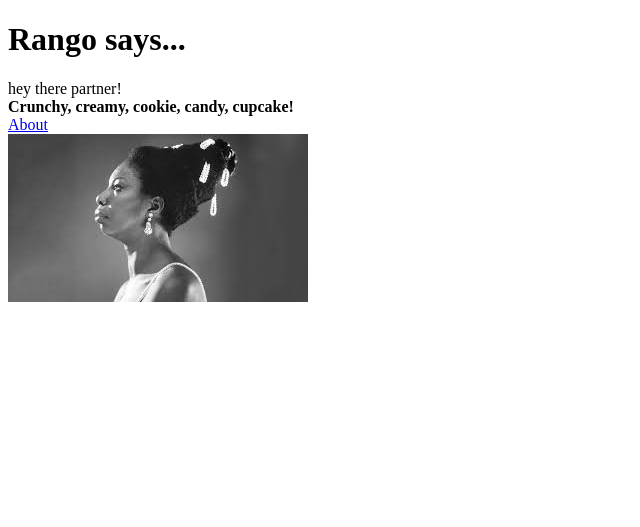
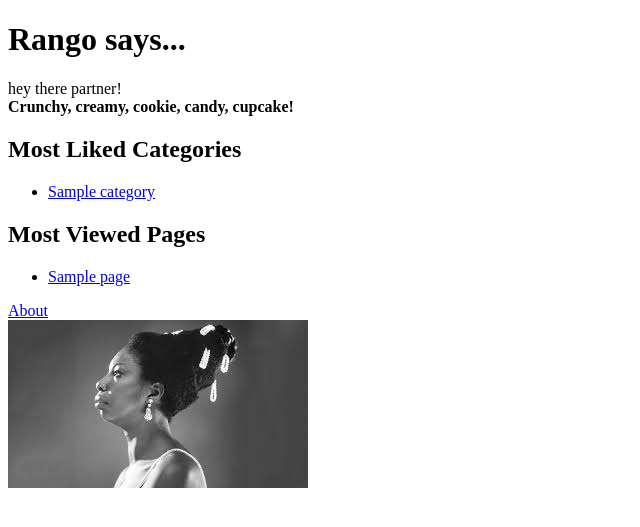
Before and after one commit to 2734941b/tango_with_django_project, a Django app: page / in a window 1280 px wide. Shown: the top 527 px of the page, without its empty margins (0-640 px from the left). Run offline with Django 3.2, Linux system fonts and the light colour scheme; tables that the repository leaves empty hold one stand-in row (values such as "Sample post").

Commit message:
End of Chapter 6

```diff
--- a/rango/admin.py
+++ b/rango/admin.py
@@ -3,7 +3,10 @@ from django.contrib import admin
 # Register your models here.
 from rango.models import Category, Page
 
-admin.site.register(Category)
+class CategoryAdmin(admin.ModelAdmin):
+    prepopulated_fields = {'slug':('name',)}
+
+admin.site.register(Category, CategoryAdmin)
 
 class PageAdmin(admin.ModelAdmin):
     list_display = ('title', 'category', 'url')
--- a/rango/models.py
+++ b/rango/models.py
@@ -1,10 +1,16 @@
 from django.db import models
+from django.template.defaultfilters import slugify
 
 # Create your models here.
 class Category(models.Model):
     name = models.CharField(max_length=128, unique=True)
     views = models.IntegerField(default=0)
     likes = models.IntegerField(default=0)
+    slug = models.SlugField(unique=True)
+
+    def save(self, *args, **kwargs):
+        self.slug = slugify(self.name)
+        super(Category, self).save(*args, **kwargs)
 
     class Meta:
         verbose_name_plural = 'Categories'
--- a/rango/urls.py
+++ b/rango/urls.py
@@ -6,4 +6,6 @@ app_name = 'rango'
 urlpatterns = [
     path('', views.index, name='index'),
     path('about', views.about, name="about"),
+    path('category/<slug:category_name_slug>/',
+         views.show_category, name='show_category')
 ]
--- a/rango/views.py
+++ b/rango/views.py
@@ -2,10 +2,31 @@ from django.shortcuts import render
 
 from django.http import HttpResponse
 
+from rango.models import Category
+from rango.models import Page
+
 def index(request):
-    context_dict = {'boldmessage': 'Crunchy, creamy, cookie, candy, cupcake!'}
+    category_list = Category.objects.order_by('-likes')[:5]
+
+    context_dict = {}
+    context_dict['boldmessage'] = 'Crunchy, creamy, cookie, candy, cupcake!'
+    context_dict['categories'] = category_list
+    context_dict['pages'] = Page.objects.order_by('-views')[:5]
+
     return render(request, 'rango/index.html', context=context_dict)
 
 def about(request):
     context_dict = {'MEDIA_URL': '/media/'}
     return render(request, 'rango/about.html', context=context_dict)
+
+def show_category(request, category_name_slug):
+    context_dict = {}
+    try:
+        category = Category.objects.get(slug=category_name_slug)
+        pages = Page.objects.filter(category=category)
+        context_dict['pages'] = pages
+        context_dict['category'] = category
+    except Category.DoesNotExist:
+        context_dict['category'] = None
+        context_dict['pages'] = None
+    return render(request, 'rango/category.html', context=context_dict)
--- a/templates/rango/index.html
+++ b/templates/rango/index.html
@@ -12,6 +12,33 @@
                 hey there partner! <br />
                 <strong>{{ boldmessage }}</strong><br />
             </div>
+            <div>
+                <h2>Most Liked Categories</h2>
+                {% if categories %}
+                    <ul>
+                        {% for category in categories %}
+                            <li>
+                                <a href="/rango/category/{{ category.slug }}/">{{ category.name }}</a>
+                            </li>
+                        {% endfor %}
+                    </ul>
+                {% else %}
+                    <strong>There are no categories present.</strong>
+                {% endif %}
+            </div>
+            <div>
+                <h2>Most Viewed Pages</h2>
+                {% if pages %}
+                    <ul>
+                        {% for page in pages %}
+                            <li>
+                                <a href="{{ page.url }}">{{ page.title }}</a>
+                            </li>
+                        {% endfor %}
+                    </ul>
+                {% else %}
+                    <strong>There are no pages present.</strong>
+                {% endif %}
             </div>
             <div>
                 <a href="/rango/about">About</a><br />
```
Also changed, not shown: populate_rango.py (+18 -10 lines), templates/rango/category.html (added, +27 -0 lines), rango/migrations/0003_category_slug.py (added).
